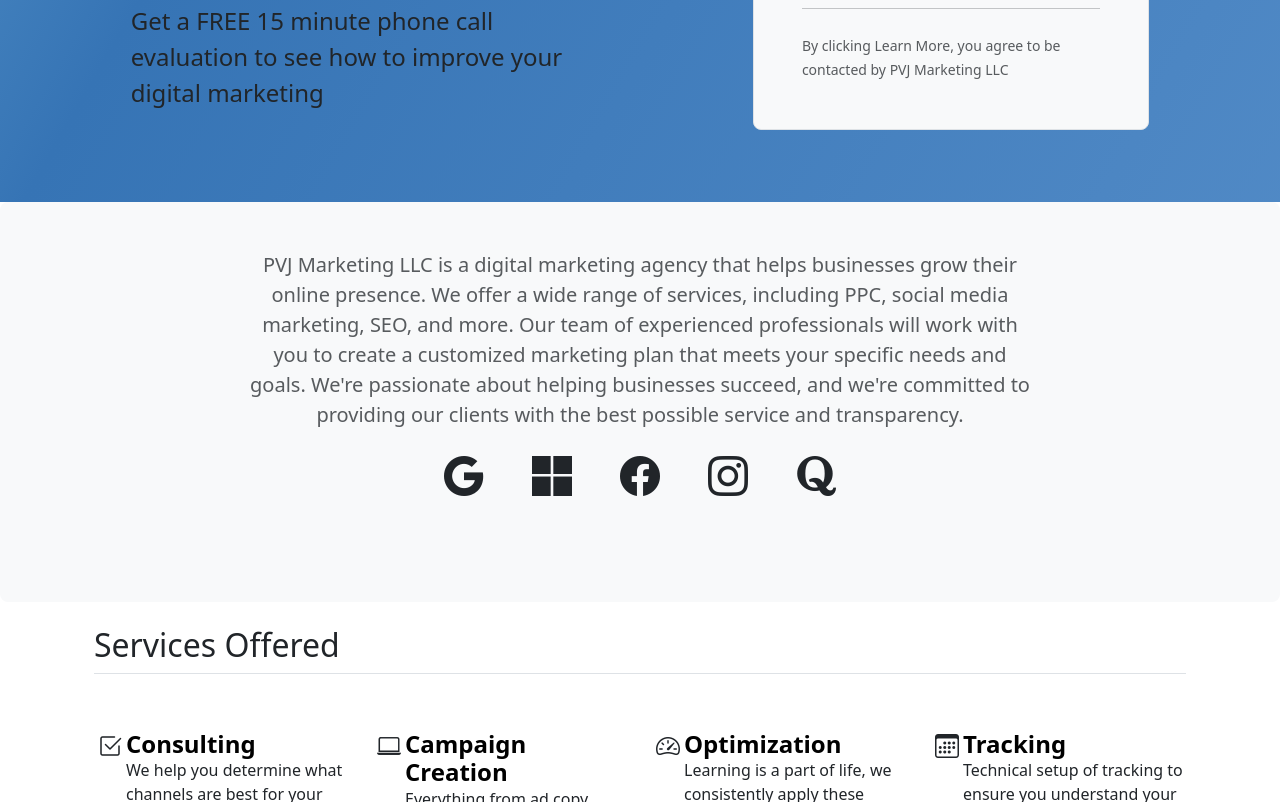
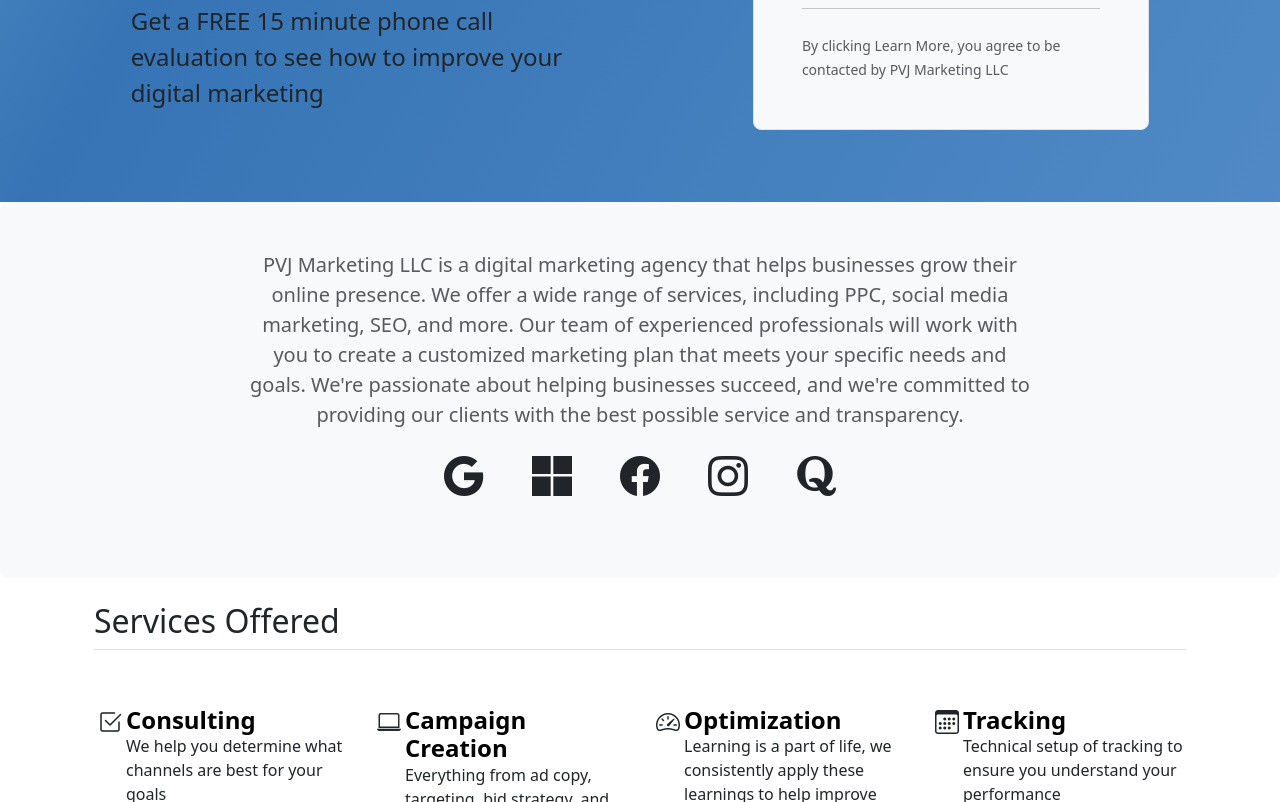
Before and after one commit to PVJMarketing/PVJMarketing.github.io, a plain HTML site: page index.html in a window 1280 px wide. Shown: the part 686-1488 px from the top of the page. Drawn offline with nearby package versions, Linux system fonts and the light colour scheme.

Commit message:
Updated bottom padding on about

```diff
--- a/index.html
+++ b/index.html
@@ -45,7 +45,7 @@
     </section>
 
     <section id="about">
-      <div class="pt-5 pb-5 px-5 text-center bg-body-tertiary rounded-3">
+      <div class="pt-5 pb-4 px-5 text-center bg-body-tertiary rounded-3">
         <p class="col-lg-8 mx-auto fs-5 text-muted">
           PVJ Marketing LLC is a digital marketing agency that helps businesses grow their online presence. We offer a wide range of services, including PPC, social media marketing, SEO, and more. Our team of experienced professionals will work with you to create a customized marketing plan that meets your specific needs and goals. We're passionate about helping businesses succeed, and we're committed to providing our clients with the best possible service and transparency.
         </p>
```
